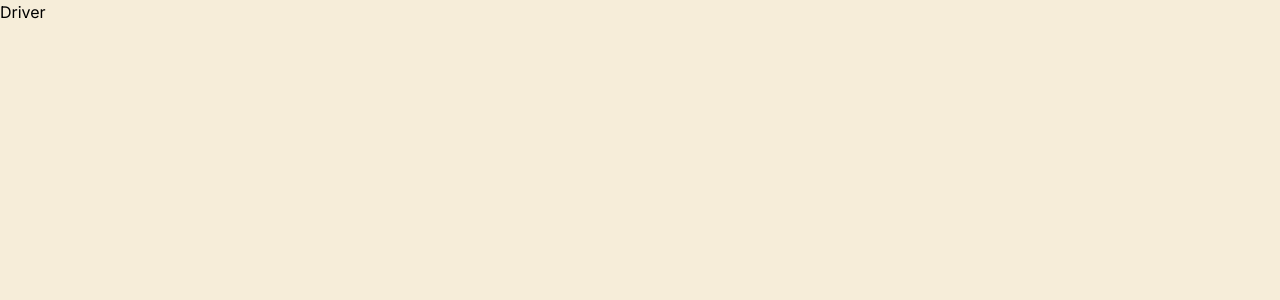
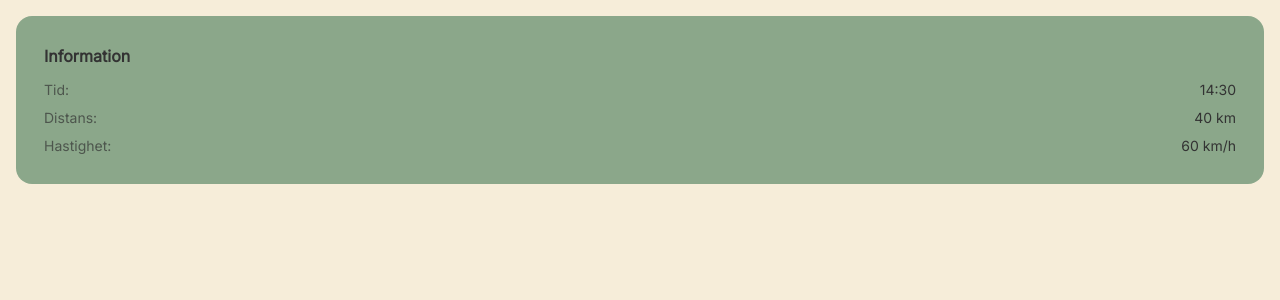
Before and after one commit to ChasAcademy-Team-9/frontend, a React (Vite) app: page /driver in a window 1280 px wide. Shown: the top 300 px of the page. Built offline with nearby package versions, Linux system fonts and the light colour scheme.

Commit message:
working on infocard w styling and logic before api

```diff
--- /dev/null
+++ b/src/components/Driver/InfoCard.tsx
@@ -0,0 +1,22 @@
+interface InfoCardProps {
+     title: string;
+     items: { label: string; value: string }[];
+}
+
+const InfoCard = ({ title, items }: InfoCardProps) => {
+     return (
+          <div className="bg-secondary/80 rounded-2xl p-7">
+               <h3 className="font-semibold text-text-dark mb-3">{title}</h3>
+               <div className="space-y-2">
+                    {items.map((item, index) => (
+                         <div key={index} className="flex justify-between items-center">
+                              <span className="text-sm text-text-dark/70">{item.label}</span>
+                              <span className="text-sm font-medium text-text-dark">{item.value}</span>
+                         </div>
+                    ))}
+               </div>
+          </div>
+     );
+};
+
+export default InfoCard;
--- a/src/routes/Driver.tsx
+++ b/src/routes/Driver.tsx
@@ -1,9 +1,19 @@
+import InfoCard from "../components/Driver/InfoCard"
 
 
 const Driver = () => {
   return (
-    <div>Driver</div>
-  )
-}
+    <div className="min-h-screen bg-background p-4">
+        <InfoCard
+          title="Information"
+          items={[
+            { label: 'Tid:', value: '14:30' },
+            { label: 'Distans:', value: '40 km' },
+            { label: 'Hastighet:', value: '60 km/h' }
+          ]}
+        />
+      </div>
+        );
+};
 
-export default Driver
+        export default Driver
```
